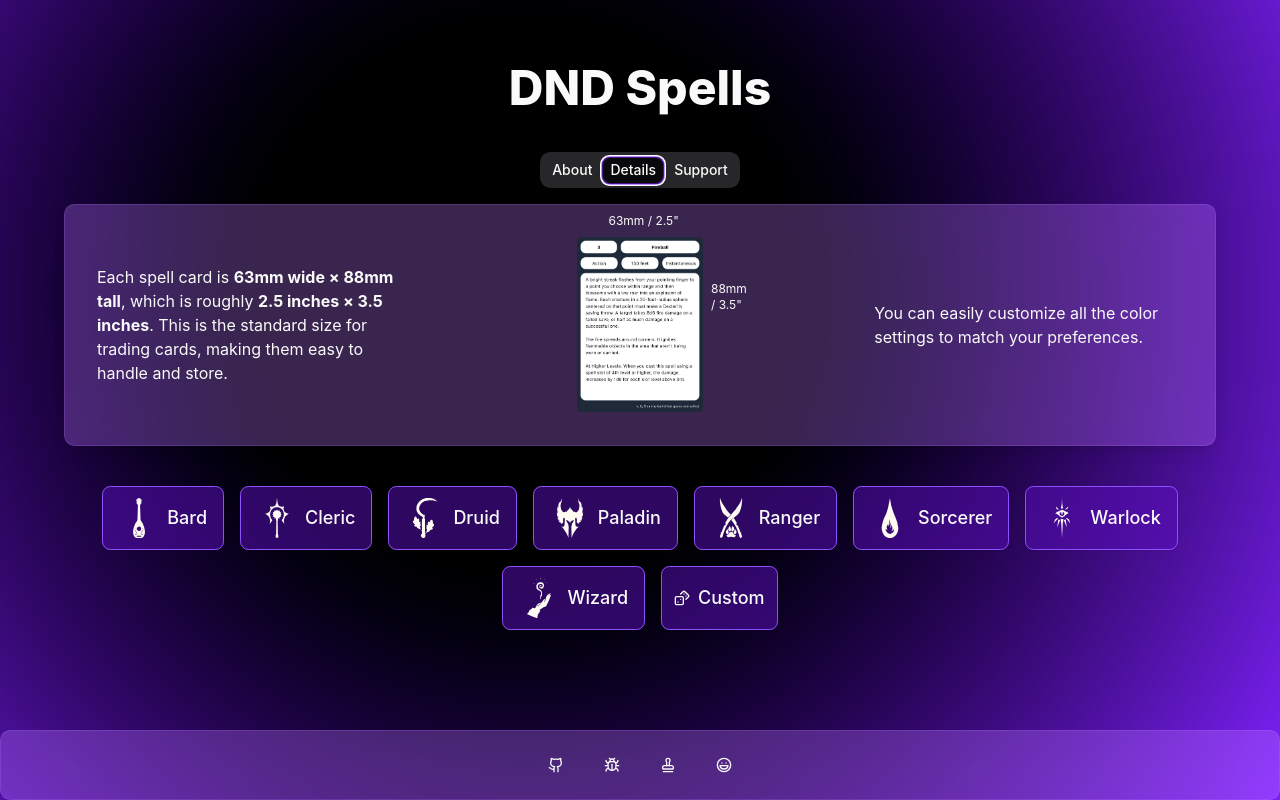
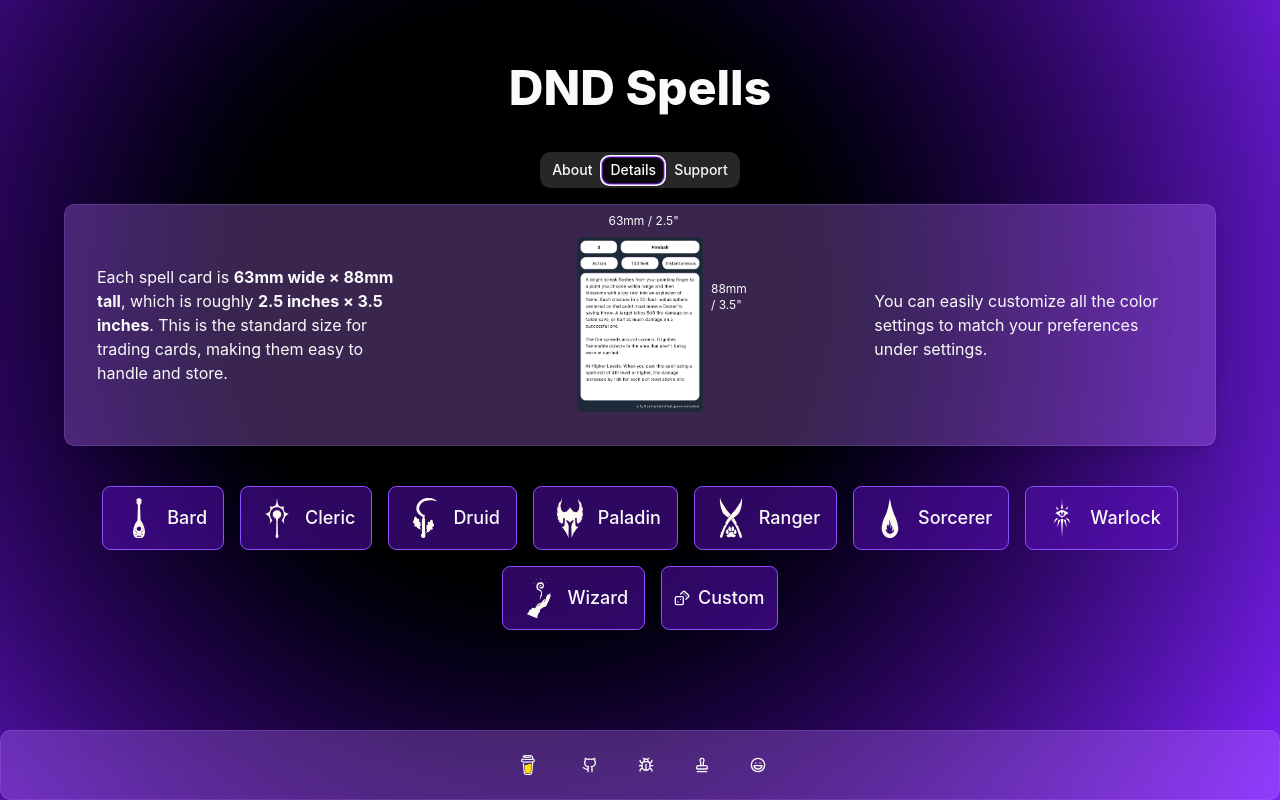
Before and after one commit to adamlamaa/dnd-spells, a Next.js app: page / in a window 1280 px wide. Both pictures are taken after a click on the tab "Details". Built offline with nearby package versions, Linux system fonts and the light colour scheme.

Commit message:
Add buy me a coffee

```diff
--- a/src/app/introduction/details/details.tsx
+++ b/src/app/introduction/details/details.tsx
@@ -39,7 +39,7 @@ export const Details = () => {
       <div>
         <p>
           You can easily customize all the color settings to match your
-          preferences.
+          preferences under settings.
         </p>
       </div>
     </GlossyBox>
--- a/src/app/introduction/support/support.tsx
+++ b/src/app/introduction/support/support.tsx
@@ -4,6 +4,7 @@ import { GlossyBox } from "@/components/ui/glossyBox"
 import { Separator } from "@/components/ui/separator"
 import Link from "next/link"
 import { Button } from "@/components/ui/button"
+import Image from "next/image"
 
 export const Support = () => {
   return (
@@ -12,15 +13,30 @@ export const Support = () => {
         "grid w-full place-items-center gap-4 p-8 md:grid-cols-11 md:gap-0"
       }
     >
-      <div className={"flex h-full flex-col justify-start gap-2 md:col-span-3"}>
-        <p className="mb-2 font-bold">Support my work</p>
+      <div className={"flex h-full flex-col justify-start gap-4 md:col-span-3"}>
+        <p className="font-bold">Support my work</p>
         <p>
           If you enjoy this project and want to say thanks, consider buying me a
           coffee! Your support helps me keep improving the website.
         </p>
-        <Button onClick={() => alert("Not yet working")}>
-          Buy me a coffee
-        </Button>
+        <Link
+          href={"https://coff.ee/akvila"}
+          target={"_blank"}
+          className={"w-full"}
+        >
+          <Button
+            className={"w-full bg-amber-500 text-black hover:bg-amber-600"}
+          >
+            <Image
+              src="/bmc-logo.svg"
+              alt="Buy Me a Coffee"
+              width={20}
+              height={20}
+              className="h-5 w-5"
+            />
+            Buy me a coffee
+          </Button>
+        </Link>
       </div>
       <Separator className={"border-1"} decorative />
       <div className={"flex flex-col gap-2 md:col-span-3"}>
--- a/src/app/layout.tsx
+++ b/src/app/layout.tsx
@@ -7,6 +7,7 @@ import { BugIcon, GithubIcon, LaughIcon, StampIcon } from "lucide-react"
 import { LinkButtonWithTooltip } from "@/components/ui/linkButtonWithTooltip"
 import type { ReactNode } from "react"
 import { Analytics } from "@vercel/analytics/next"
+import Image from "next/image"
 
 export const metadata: Metadata = {
   title: "DND Spells",
@@ -33,6 +34,19 @@ export default function RootLayout({
           <div className={"flex-1"}>{children}</div>
           <footer>
             <GlossyBox className="flex items-center justify-center gap-4 p-4">
+              <LinkButtonWithTooltip
+                href={"https://coff.ee/akvila"}
+                tooltipContent={"Buy me a coffee"}
+                icon={
+                  <Image
+                    src="/bmc-logo-white.svg"
+                    alt="Buy Me a Coffee"
+                    width={20}
+                    height={20}
+                    className="h-5 w-5"
+                  />
+                }
+              />
               <LinkButtonWithTooltip
                 href={"https://github.com/adamlamaa/dnd-spells"}
                 tooltipContent={"Open Source Repo"}
```
Also changed, not shown: public/bmc-logo-white.svg (added), public/bmc-logo.svg (added).
